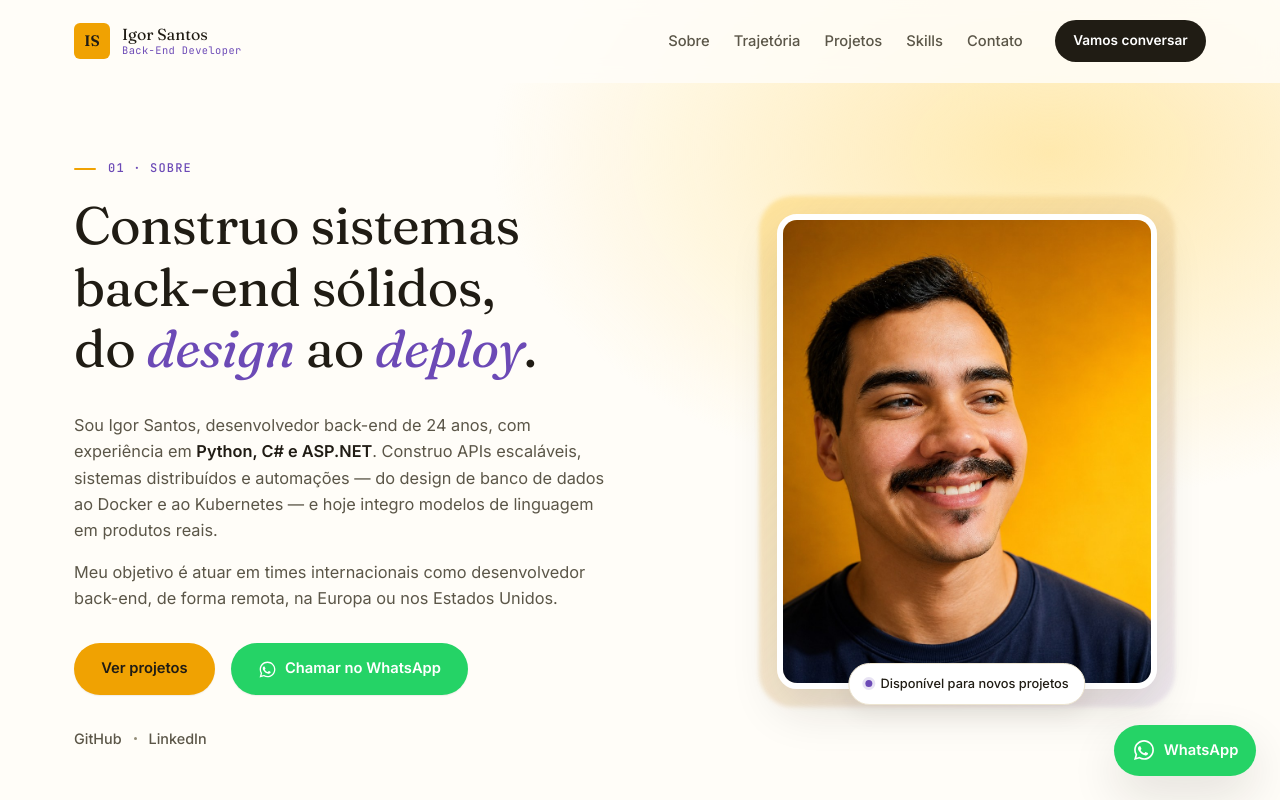
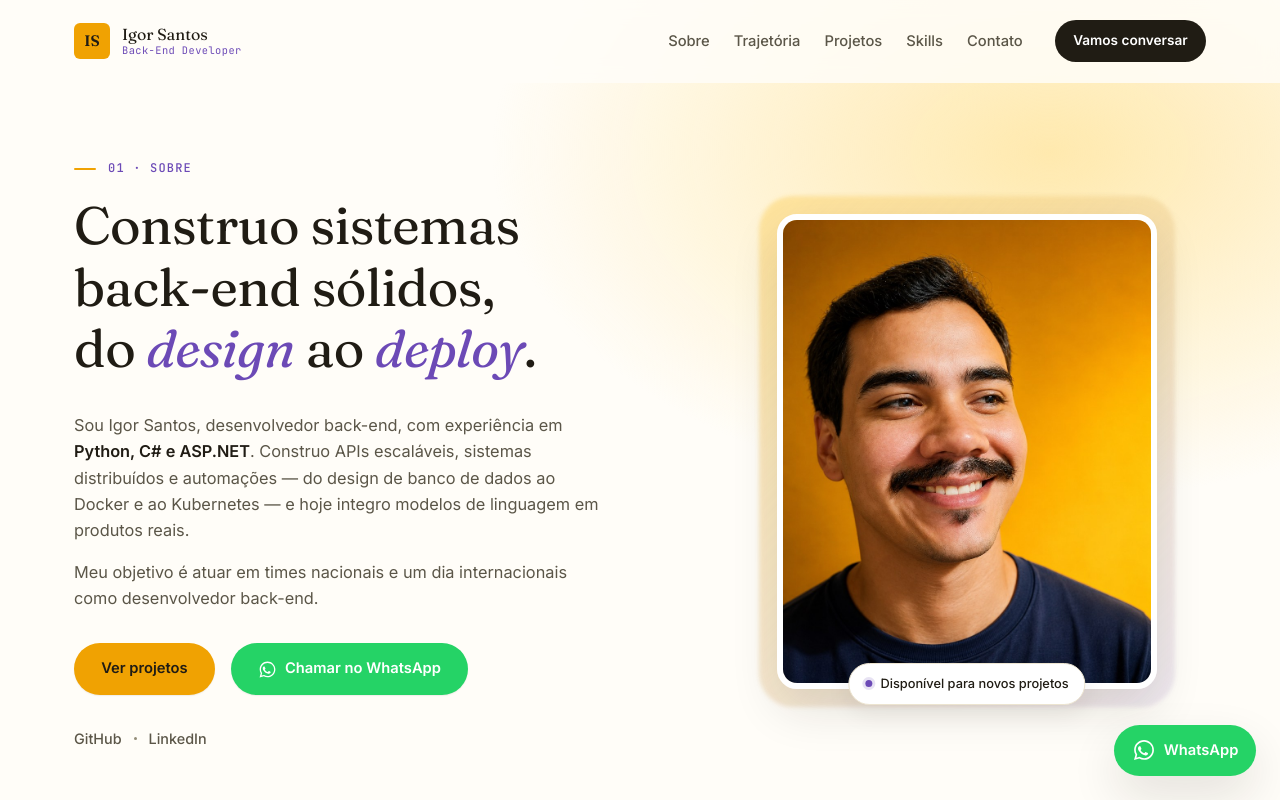
Before and after one commit to IgorSantosD3v/portfolio-igor, a React (Vite) app: page / in a window 1280 px wide. Shown: the top 800 px of the page. Built offline with nearby package versions, Linux system fonts and the light colour scheme.

Commit message:
atualizando o texto do Hero para refletir a experiência e objetivos do desenvolvedor.

```diff
--- a/src/components/Hero/Hero.jsx
+++ b/src/components/Hero/Hero.jsx
@@ -17,15 +17,14 @@ function Hero() {
           </h1>
 
           <p className={styles.lead}>
-            Sou Igor Santos, desenvolvedor back-end de 24 anos, com experiência em{' '}
+            Sou Igor Santos, desenvolvedor back-end, com experiência em{' '}
             <strong>Python, C# e ASP.NET</strong>. Construo APIs escaláveis, sistemas
             distribuídos e automações — do design de banco de dados ao Docker e ao
             Kubernetes — e hoje integro modelos de linguagem em produtos reais.
           </p>
 
           <p className={styles.lead}>
-            Meu objetivo é atuar em times internacionais como desenvolvedor back-end,
-            de forma remota, na Europa ou nos Estados Unidos.
+            Meu objetivo é atuar em times nacionais e um dia internacionais como desenvolvedor back-end.
           </p>
 
           <div className={styles.actions}>
```
